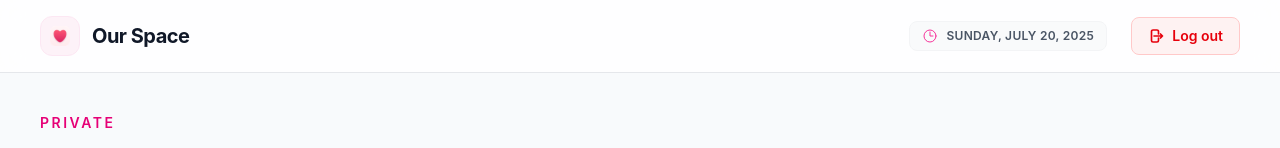
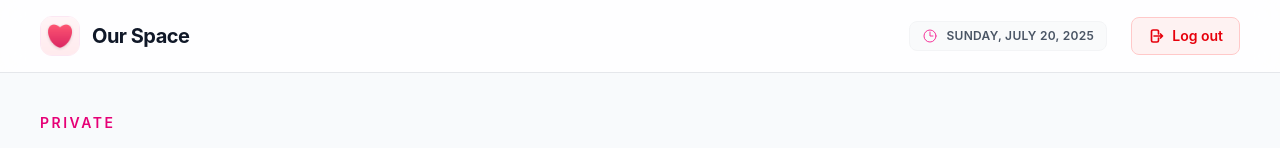
Before and after one commit to projectlks/Anniversary_Gift, a Next.js app: page /menus in a window 1280 px wide. Shown: the top 148 px of the page. Built offline with nearby package versions, Linux system fonts and the light colour scheme.

Commit message:
add google verify

```diff
--- a/src/app/layout.tsx
+++ b/src/app/layout.tsx
@@ -1,3 +1,66 @@
+// import type { Metadata, Viewport } from "next";
+// import { Geist, Geist_Mono } from "next/font/google";
+// import "./globals.css";
+// import Image from "next/image";
+// import { Analytics } from "@vercel/analytics/next";
+// import { SpeedInsights } from "@vercel/speed-insights/next";
+
+// const geistSans = Geist({
+//   variable: "--font-geist-sans",
+//   subsets: ["latin"],
+// });
+
+// const geistMono = Geist_Mono({
+//   variable: "--font-geist-mono",
+//   subsets: ["latin"],
+// });
+
+// export const metadata: Metadata = {
+//   title: "Our Space",
+//   description: "A private space for our beautiful memories",
+//   manifest: "/manifest.json",
+//   // icons: {
+//   //   icon: "/192.png",
+//   //   apple: "/192.png",
+//   // },
+//   appleWebApp: {
+//     capable: true,
+//     statusBarStyle: "default",
+//     title: "Our Space",
+//   },
+// };
+
+// export const viewport: Viewport = {
+//   themeColor: "#ffffff",
+// };
+
+// {/* <meta name="google-site-verification" content="jZ6XJ3EYMBBWCKib3H4OF2hinVvATPYgevj7Arob0Hs" /> */}
+// export default function RootLayout({
+//   children,
+// }: Readonly<{
+//   children: React.ReactNode;
+// }>) {
+//   return (
+//     <html lang="en">
+//       <body
+//         className={`${geistSans.variable} ${geistMono.variable} scrollbar-hide antialiased`}>
+//         <SpeedInsights />
+//         <Analytics />
+//         <div className="fixed inset-0 -z-50">
+//           <Image
+//             src="/bg.jpg"
+//             alt="Romantic Background"
+//             fill
+//             className="object-cover"
+//             priority
+//           />
+//         </div>
+//         <div className="relative z-0 min-h-screen">{children}</div>
+//       </body>
+//     </html>
+//   );
+// }
+
 import type { Metadata, Viewport } from "next";
 import { Geist, Geist_Mono } from "next/font/google";
 import "./globals.css";
@@ -27,6 +90,9 @@ export const metadata: Metadata = {
     capable: true,
     statusBarStyle: "default",
     title: "Our Space",
+  },
+  verification: {
+    google: "jZ6XJ3EYMBBWCKib3H4OF2hinVvATPYgevj7Arob0Hs",
   },
 };
 
--- a/src/app/menus/page.tsx
+++ b/src/app/menus/page.tsx
@@ -371,7 +371,7 @@ export default function MenusPage() {
         <div className="container mx-auto flex w-full grow items-center justify-between px-6 py-4 md:px-10">
           <div className="flex items-center gap-3">
             <div className="flex h-10 w-10 items-center justify-center rounded-xl border border-pink-100 bg-pink-50 text-pink-600">
-              <Image src="/192.png" alt="Heart Icon" width={20} height={20} />
+              <Image src="/192.png" alt="Heart Icon" width={40} height={40} />
             </div>
             <h1 className="text-xl font-bold tracking-tight text-gray-900">
               Our Space
```
Also changed, not shown: 1 other file (tests, documents, lock files or other folders).
